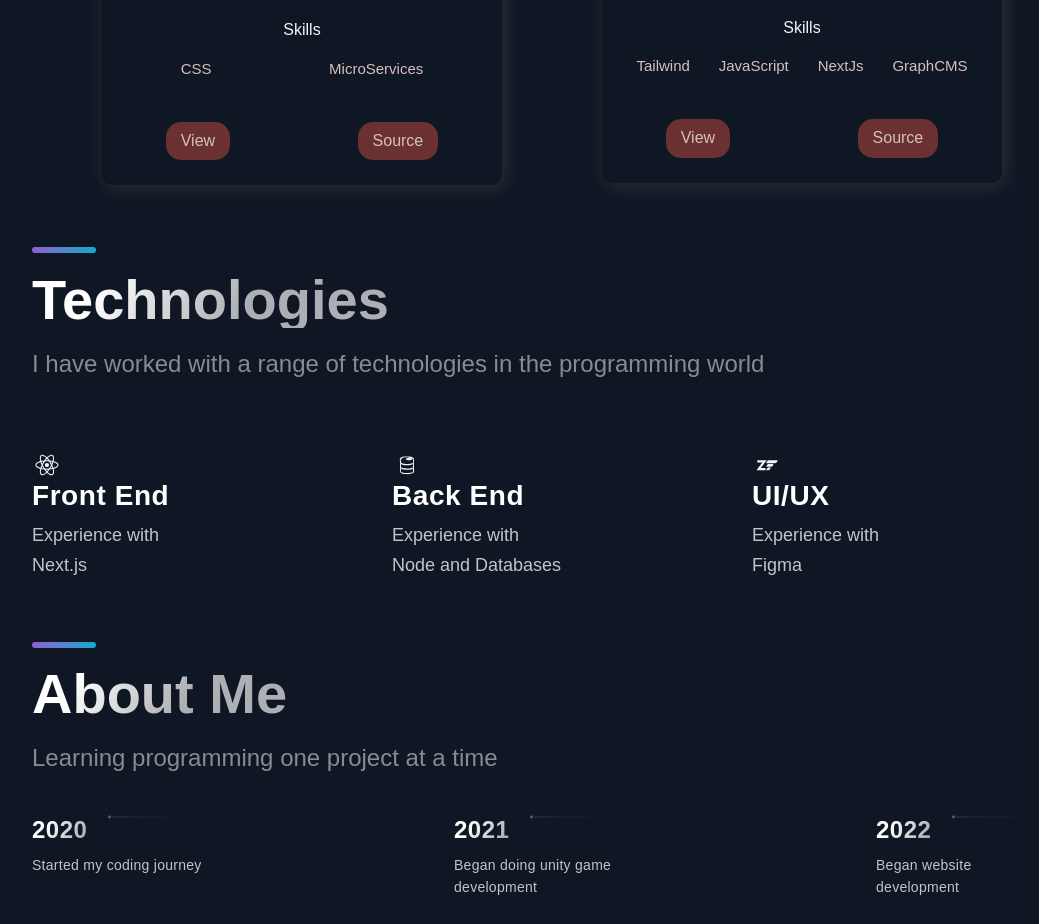
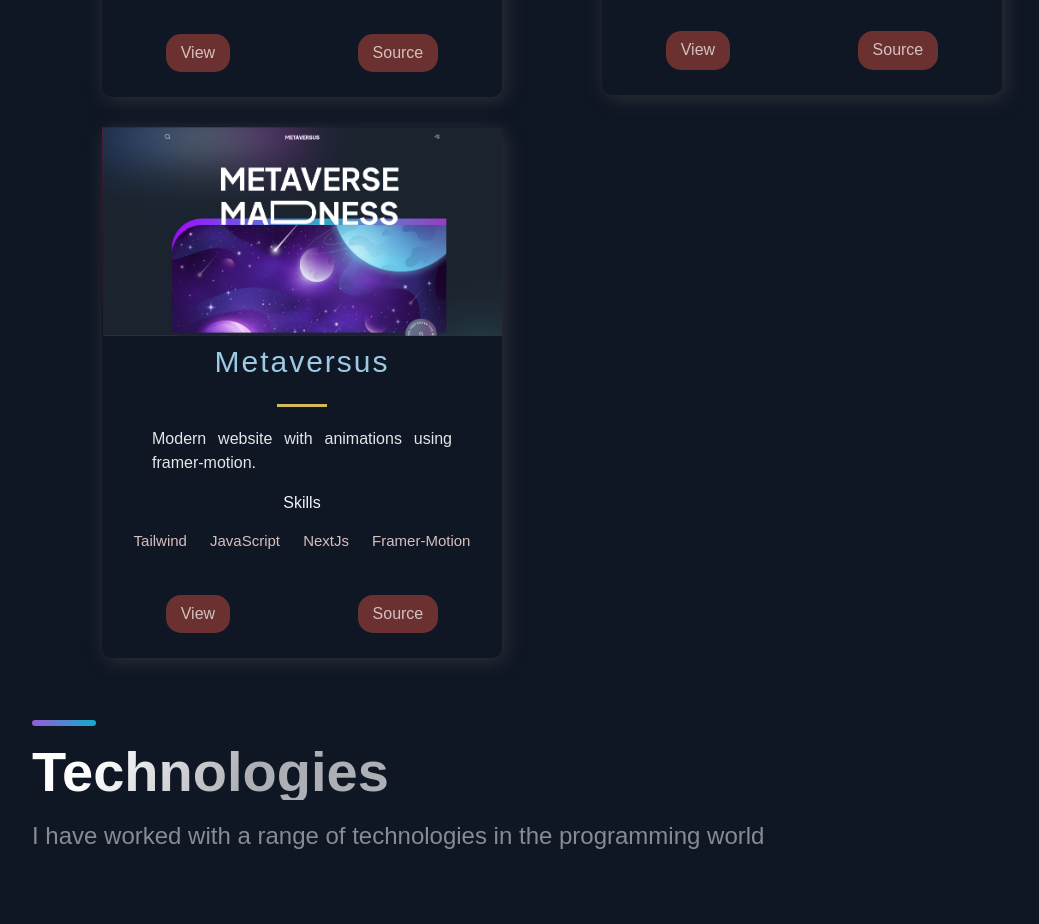
Before and after one commit to CoderKael/MyPortfolio, a Next.js app: page / in a window 1280 px wide. Shown: the part 1880-2804 px from the top of the page, without its empty margins (88-1127 px from the left). Built offline with nearby package versions, Linux system fonts and the light colour scheme.

Commit message:
added project

```diff
--- a/src/constants/constants.js
+++ b/src/constants/constants.js
@@ -35,6 +35,15 @@ export const projects = [
     visit: '/',
     id: 3,
   },
+  {
+    title: 'Metaversus',
+    description: "Modern website with animations using framer-motion.",
+      image: '/images/5.png',
+      tags: ['Tailwind', 'JavaScript', 'NextJs', 'Framer-Motion'],
+    source: 'https://github.com/CoderKael/metaversus',
+    visit: 'https://metaversus-swart.vercel.app',
+    id: 4,
+  },
 ];
 
 export const TimeLineData = [
```
Also changed, not shown: public/images/2.png, public/images/5.png (added).
